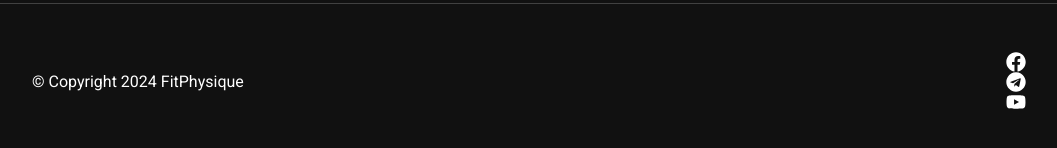
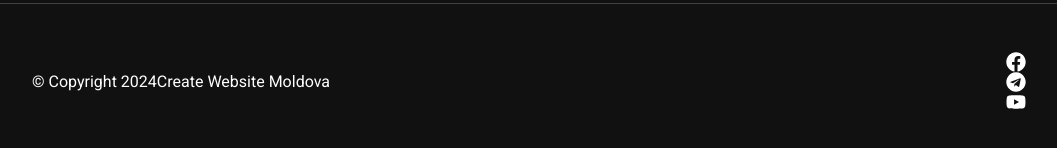
Before and after one commit to terrorbladegodlike/FitPhisique, a Next.js app: page / in a window 1280 px wide. Shown: the part 8053-8201 px from the top of the page, without its empty margins (111-1168 px from the left). Built offline with nearby package versions, Linux system fonts and the light colour scheme.

Commit message:
Update Footer.tsx

```diff
--- a/components/Footer.tsx
+++ b/components/Footer.tsx
@@ -240,7 +240,9 @@ const Footer = () => {
          <div className='text-white border-t border-white/20 py-12'>
             <div className='container mx-auto h-full'>
                <div className='flex items-center justify-between h-full'>
-                  <span>&copy; Copyright 2024 FitPhysique</span>
+                  <span>&copy; Copyright 2024
+                     <a href="https://fivestars.agency/en/website-creation-moldova.html">Create Website Moldova</a>
+                  </span>
                   <ul className='flex gap-4 text-xl'>
                      <li>
                         <Link
```
